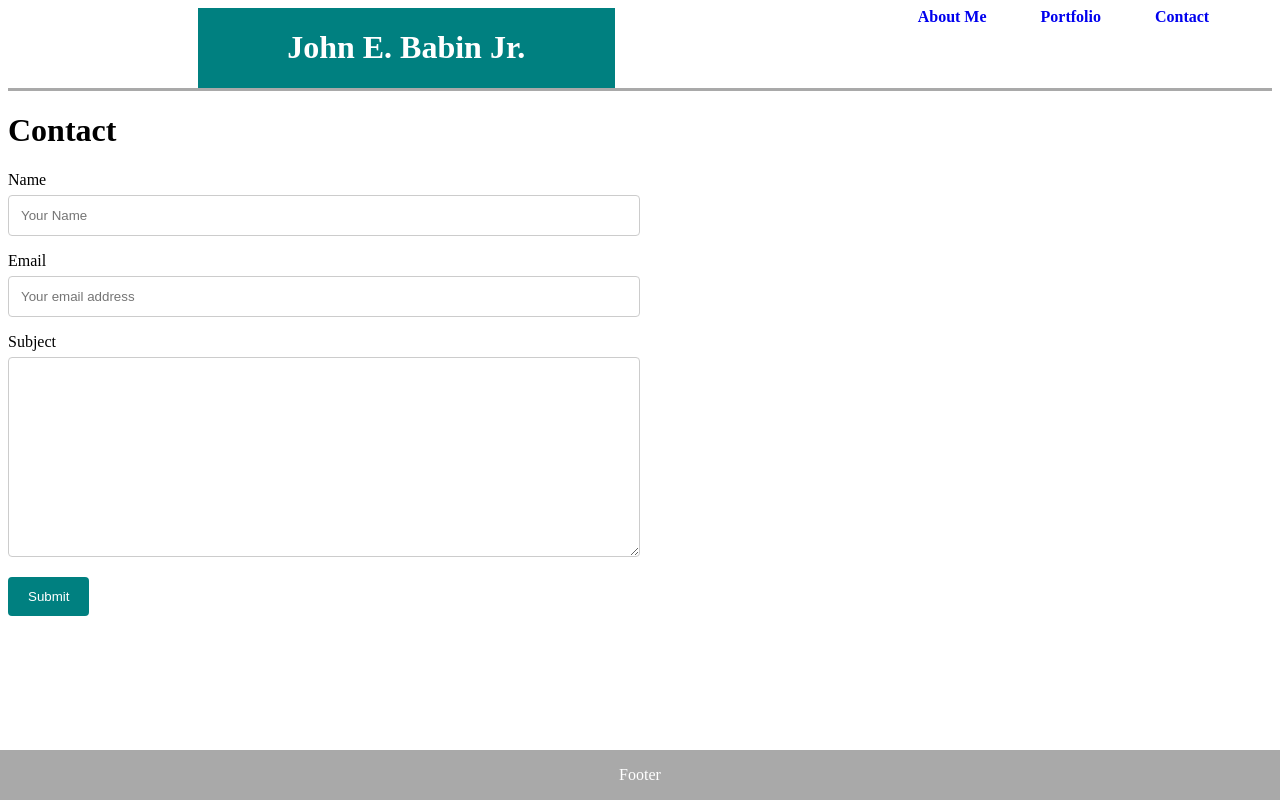
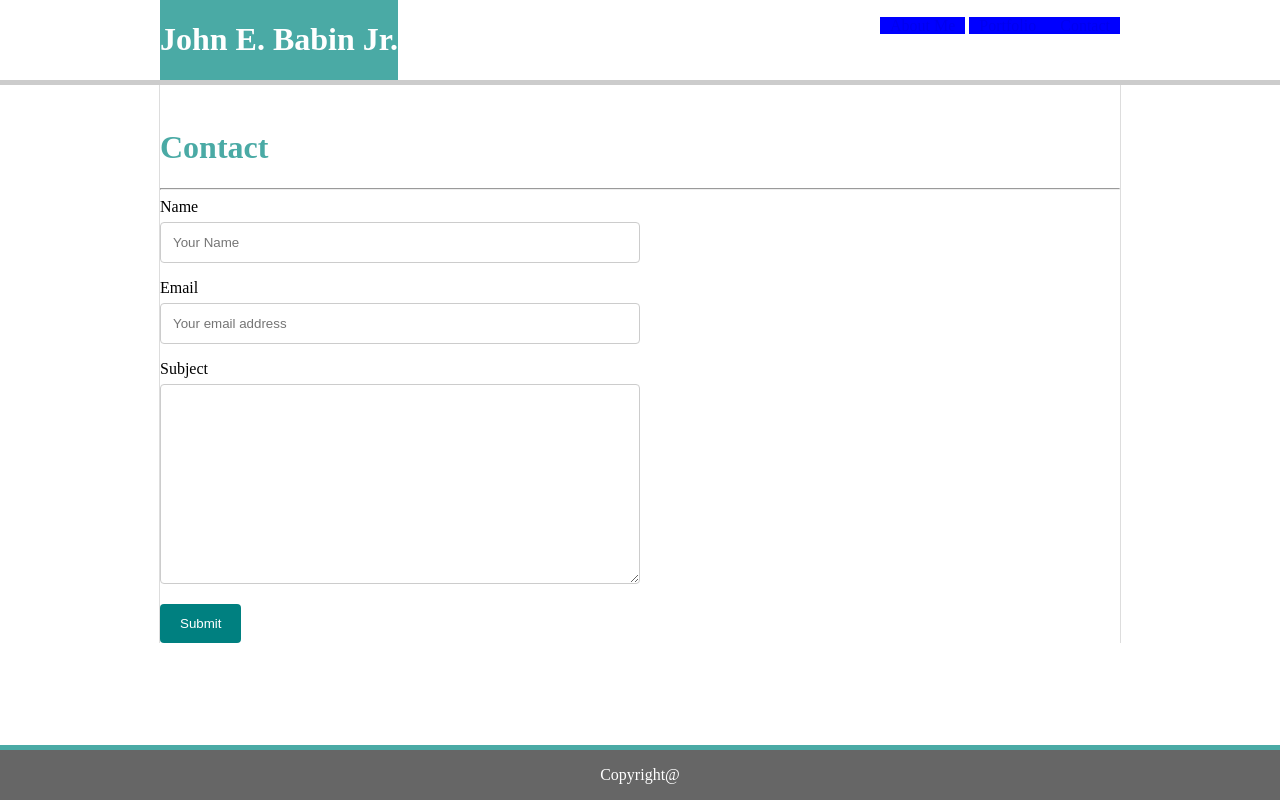
Before and after one commit to JohnEBabinJr/Basic-Portfolio, a plain HTML site: page contact.html in a window 1280 px wide. Drawn offline with Linux system fonts and the light colour scheme.

Commit message:
added image, linked all sheest to css file, edited header

```diff
--- a/assets/css/style.css
+++ b/assets/css/style.css
@@ -0,0 +1,123 @@
+.header {
+    position: fixed;
+    left: 0;
+    top: 0;
+    width: 100%;
+    margin: auto;
+    vertical-align: middle;
+    border-bottom: 5px solid #cccccc;
+    background-color: #ffffff;
+}
+
+.alignment {
+    margin: auto;
+    max-width: 960px;
+}
+
+.name {
+    max-width: 960px;
+    float: left;
+    color: white;
+    background-color: #4aaaa5;
+    text-align: center;
+}
+
+.navbar {
+    max-width: 960px;
+    background-color: white;
+    color: darkgray;
+    float: right;
+}
+
+.navbar ul {
+    padding: 0;
+    list-style: none;
+}
+
+.navbar li {
+    display: inline;
+    vertical-align: middle;
+    background-color: blue;
+}
+
+.navbar a {
+    text-decoration: none;
+    align-items: center;
+    padding: 10px;
+}
+
+.sectionindex {
+    clear: both;
+    overflow: auto;
+    padding-top: 100px;
+    max-width: 960px;
+    margin: auto;
+    border-color: #dddddd;
+    background-color: #ffffff;
+    border-width: 1px;
+    border-left-style: solid;
+    border-right-style: solid;
+}
+.sectionportfolio {
+    clear: both;
+    overflow: auto;
+    max-width: 960px;
+    padding-top: 100px;
+    margin: auto;
+    border-color: #dddddd;
+    background-color: #ffffff;
+    border-width: 1px;
+    border-left-style: solid;
+    border-right-style: solid;
+}
+.sectioncontact {
+    clear: both;
+    overflow: auto;
+    max-width: 960px;
+    margin: auto;
+    padding-top: 100px;
+    border-color: #dddddd;
+    background-color: #ffffff;
+    border-width: 1px;
+    border-left-style: solid;
+    border-right-style: solid;
+}
+input[type=text], select, textarea {
+    width: 50%;
+    padding: 12px;
+    border: 1px solid #ccc;
+    border-radius: 4px;
+    box-sizing: border-box;
+    margin-top: 6px;
+    margin-bottom: 16px;
+    resize: vertical;
+}
+input[type=submit] {
+    background-color: teal;
+    color: white;
+    padding: 12px 20px;
+    border: none;
+    border-radius: 4px;
+    cursor: pointer;
+}
+input[type=submit]:hover {
+    background-color:turquoise;
+}
+
+.container {
+    border-radius: 5px;
+    background-color: #f2f2f2;
+    padding: 20px;
+  }
+.footer {
+    position: fixed;
+    left: 0;
+    bottom: 0;
+    width: 100%;
+    background-color: #666666;
+    color: white;
+    text-align: center;
+    border-top-style: solid;
+    border-width: 5px;
+    border-color: #4aaaa5;
+}
--- a/contact.html
+++ b/contact.html
@@ -1,112 +1,43 @@
 <!DOCTYPE html>
 <html lang="en">
+
 <head>
     <meta charset="UTF-8">
     <meta name="viewport" content="width=device-width, initial-scale=1.0">
     <meta http-equiv="X-UA-Compatible" content="ie=edge">
     <title>Contact Me</title>
-
+    <link rel="stylesheet" type="text/css" href="assets/css/style.css">
     <!--
             Need header with 3 buttons to link to other pages.
             Css the buttons
         -->
-
-        <style>
-            .name
-            {
-                float: left;
-                width: 33%;
-                color: white;
-                background-color: teal;
-                text-align: center;
-                margin-left: 15%;
-
-            }
-
-            .navbar
-            {
-                width:33%;
-                background-color: white;
-                color: darkgray;
-                float: right;
-                text-align: center;
-                margin-right: 0%;
-                font-weight: 30px;
-            }
-
-            .navbar a
-            {
-                padding: 25px;
-                text-decoration: none;
-                height: 50px;
-                margin-top: 25px;
-            }
-
-            input[type=text], select, textarea
-            {
-                width: 50%;
-                padding: 12px;
-                border: 1px solid #ccc;
-                border-radius: 4px;
-                box-sizing: border-box;
-                margin-top: 6px;
-                margin-bottom: 16px;
-                resize: vertical;
-            }
-
-            input[type=submit]
-            {
-                background-color: teal;
-                color: white;
-                padding: 12px 20px;
-                border: none;
-                border-radius: 4px;
-                cursor: pointer;
-            }
-
-            input[type=submit]:hover
-            {
-                background-color:turquoise;
-            }
-
-            .section
-            {
-                clear: both;
-                overflow: auto;
-                border-top-color: darkgrey;
-                border-top-style: solid;
-            }
-
-            .footer
-            {
-                position: fixed;
-                left: 0;
-                bottom: 0;
-                width: 100%;
-                background-color:darkgray;
-                color: white;
-                text-align: center;
-            }
-        </style>
 </head>
 
 <body>
-
-
+    <div class="header">
+        <div class="alignment">
             <div class="name">
                 <h1>John E. Babin Jr.</h1>
             </div>
 
             <div class="navbar">
-                <strong>
-                <a href="file:///C:/Users/johne/Desktop/homeworks/homework-01/basic-portfolio/index.html">About Me</a>
-                <a href="file:///C:/Users/johne/Desktop/homeworks/homework-01/basic-portfolio/portfolio.html">Portfolio</a>
-                <a href="file:///C:/Users/johne/Desktop/homeworks/homework-01/basic-portfolio/contact.html"class="active">Contact</a>
-                </strong>
+                <ul>
+                    <li><a href="file:///C:/Users/johne/Desktop/homeworks/homework-01/basic-portfolio/index.html">About
+                            Me</a></li>
+                    <li><a
+                            href="file:///C:/Users/johne/Desktop/homeworks/homework-01/basic-portfolio/portfolio.html">Portfolio</a>
+                    </li>
+                    <li><a href="file:///C:/Users/johne/Desktop/homeworks/homework-01/basic-portfolio/contact.html"
+                            class="active">Contact</a>
+                    </li>
+                </ul>
             </div>
-        <div class="section">
-            <h1>Contact</h1>
-            <form action="/action_page.php">
+        </div>
+    </div>
+    <div class="sectioncontact">
+        <h1 style="color: #4aaaa5">Contact</h1>
+        <hr>
+        <form action="action_page.php">
             <label for="Name">Name</label><br>
             <input type="text" id="name" name="Name" placeholder="Your Name"><br>
 
@@ -120,8 +51,9 @@
         </form>
     </div>
 
-        <div class= "footer">
-            <p>Footer</p>
+    <div class="footer">
+        <p>Copyright@</p>
     </div>
 </body>
+
 </html>
```
Also changed, not shown: index.html (+26 -64 lines), portfolio.html (+24 -62 lines), assets/images/me.jpg (added). Lines whose indentation alone changed are shown as unchanged.
